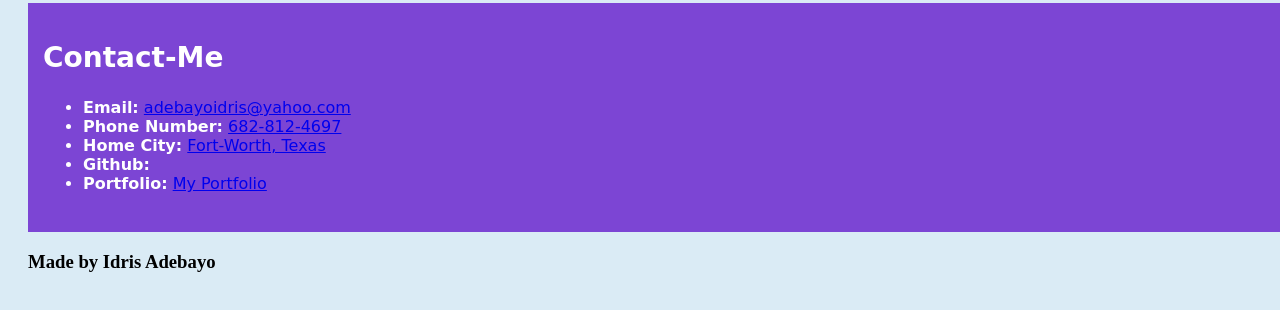
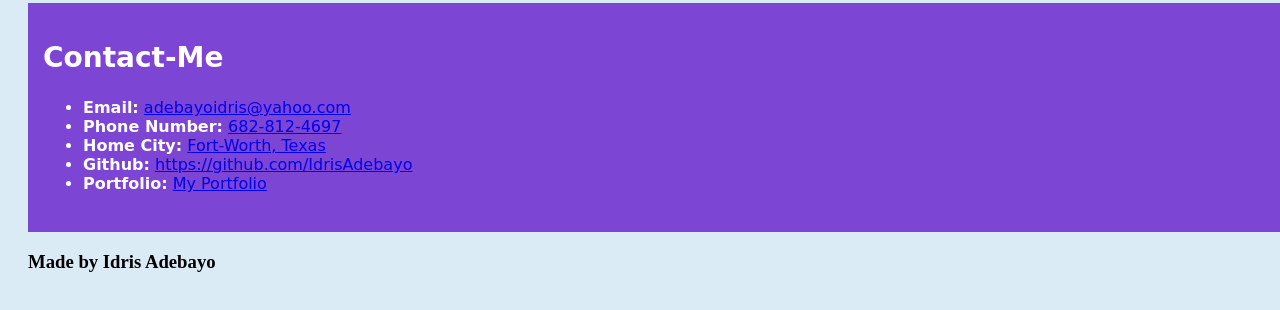
Before and after one commit to IdrisAdebayo/My-Portfolio, a plain HTML site: page index.html in a window 1280 px wide. Shown: the part 1332-1642 px from the top of the page. Drawn offline with Linux system fonts and the light colour scheme.

Commit message:
addedd github address

```diff
--- a/index.html
+++ b/index.html
@@ -62,7 +62,7 @@
                 <li><strong>Email:</strong> <a href="#">adebayoidris@yahoo.com</a></li>
                 <li><strong>Phone Number:</strong> <a href="#">682-812-4697</a></li>
                 <li><strong>Home City:</strong> <a href="#">Fort-Worth, Texas</a></li>
-                <li><strong>Github:</strong> <a href="#"></a></li>
+                <li><strong>Github:</strong> <a href="#">https://github.com/IdrisAdebayo</a></li>
                 <li><strong>Portfolio:</strong> <a href="https://idrisadebayo.github.io/My-Portfolio/">My Portfolio</a>
                 </li>
             </ul>
```
